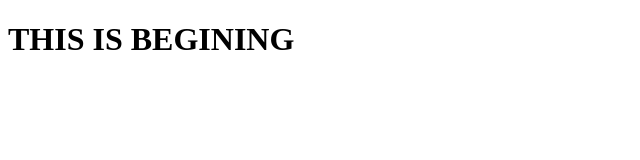
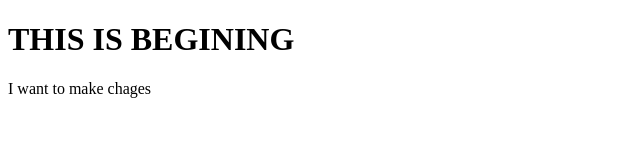
Before and after one commit to saidmnuby/results-finder, a plain HTML site: page example.html in a window 1280 px wide. Shown: the whole page, without its empty margins (0-640 px from the left). Drawn offline with Linux system fonts and the light colour scheme.

Commit message:
These are small Changes

```diff
--- a/example.html
+++ b/example.html
@@ -7,5 +7,6 @@
 </head>
 <body>
     <h1>THIS IS BEGINING</h1>
+    <p>I want to make chages</p>
 </body>
 </html>
```
